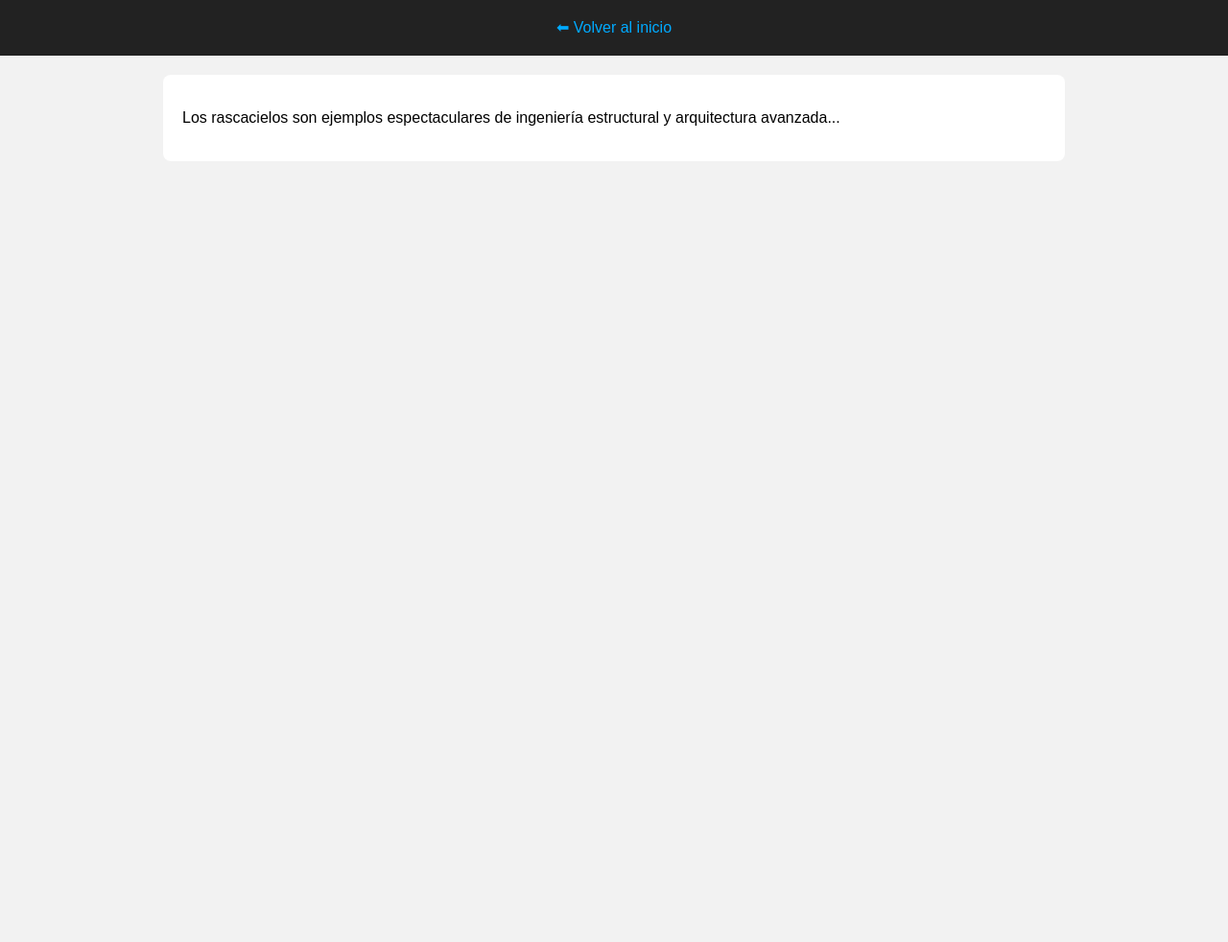
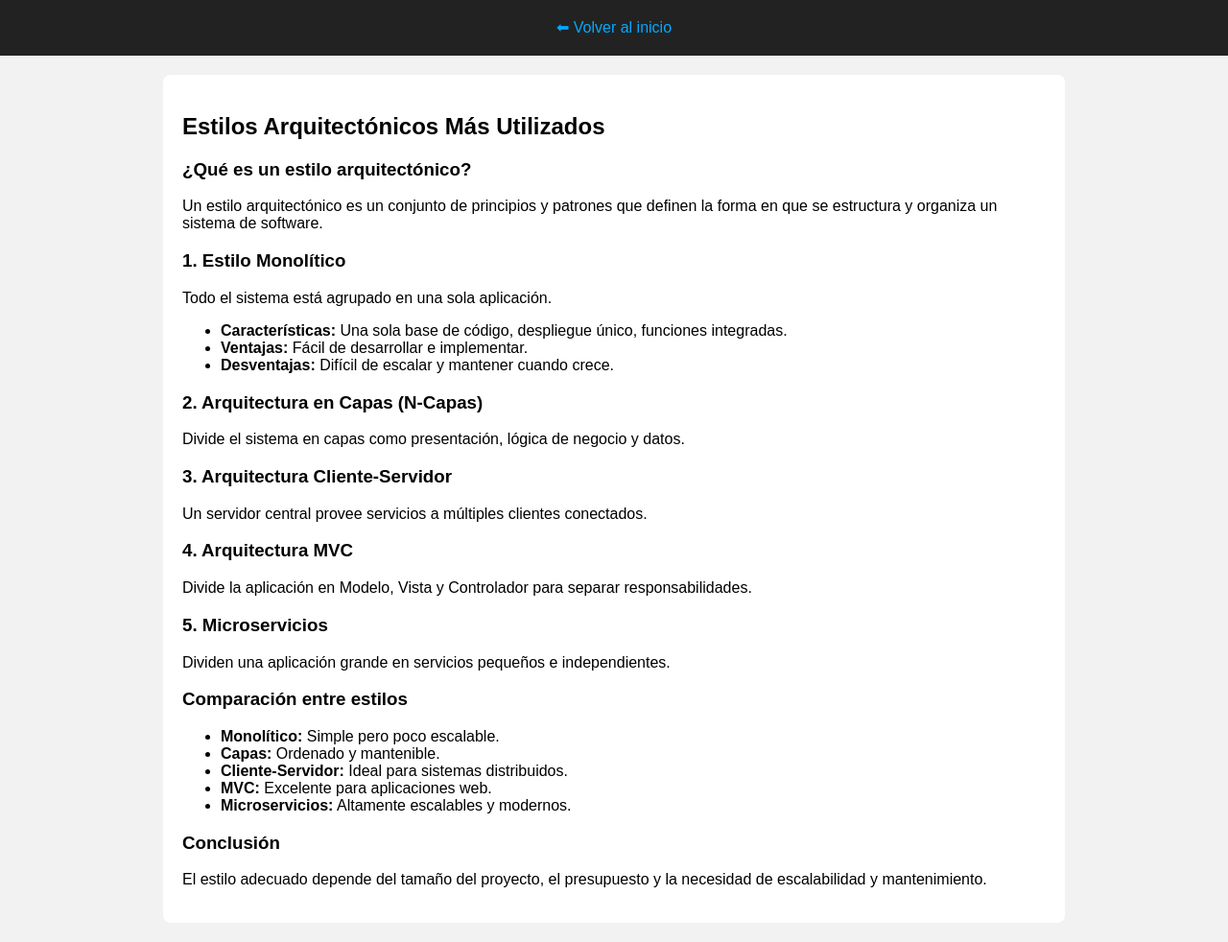
Before and after one commit to buitragoalejandro813-cmyk/blog-arquitectura, a plain HTML site: page post/post2.html in a window 1280 px wide. Shown: the part 81-1063 px from the top of the page at 96% size. Before the commit the page ends 800 px from the top, so only its background shows below. Drawn offline with Linux system fonts and the light colour scheme.

Commit message:
Enhance post2.html with architectural styles content
Added detailed architectural styles section to the HTML document.

```diff
--- a/post/post2.html
+++ b/post/post2.html
@@ -13,9 +13,46 @@
         <a class="volver" href="../index.html">⬅ Volver al inicio</a>
     </header>
 
-    <main>
-        <p>Los rascacielos son ejemplos espectaculares de ingeniería estructural y arquitectura avanzada...</p>
-    </main>
+<main>
+    <h2>Estilos Arquitectónicos Más Utilizados</h2>
+
+    <h3>¿Qué es un estilo arquitectónico?</h3>
+    <p>Un estilo arquitectónico es un conjunto de principios y patrones que definen la forma en que se estructura y organiza un sistema de software.</p>
+
+    <h3>1. Estilo Monolítico</h3>
+    <p>Todo el sistema está agrupado en una sola aplicación.</p>
+    <ul>
+        <li><strong>Características:</strong> Una sola base de código, despliegue único, funciones integradas.</li>
+        <li><strong>Ventajas:</strong> Fácil de desarrollar e implementar.</li>
+        <li><strong>Desventajas:</strong> Difícil de escalar y mantener cuando crece.</li>
+    </ul>
+
+    <h3>2. Arquitectura en Capas (N-Capas)</h3>
+    <p>Divide el sistema en capas como presentación, lógica de negocio y datos.</p>
+
+    <h3>3. Arquitectura Cliente-Servidor</h3>
+    <p>Un servidor central provee servicios a múltiples clientes conectados.</p>
+
+    <h3>4. Arquitectura MVC</h3>
+    <p>Divide la aplicación en Modelo, Vista y Controlador para separar responsabilidades.</p>
+
+    <h3>5. Microservicios</h3>
+    <p>Dividen una aplicación grande en servicios pequeños e independientes.</p>
+
+    <h3>Comparación entre estilos</h3>
+    <ul>
+        <li><strong>Monolítico:</strong> Simple pero poco escalable.</li>
+        <li><strong>Capas:</strong> Ordenado y mantenible.</li>
+        <li><strong>Cliente-Servidor:</strong> Ideal para sistemas distribuidos.</li>
+        <li><strong>MVC:</strong> Excelente para aplicaciones web.</li>
+        <li><strong>Microservicios:</strong> Altamente escalables y modernos.</li>
+    </ul>
+
+    <h3>Conclusión</h3>
+    <p>El estilo adecuado depende del tamaño del proyecto, el presupuesto y la necesidad de escalabilidad y mantenimiento.</p>
+</main>
+
 
 </body>
+
 </html>
```
